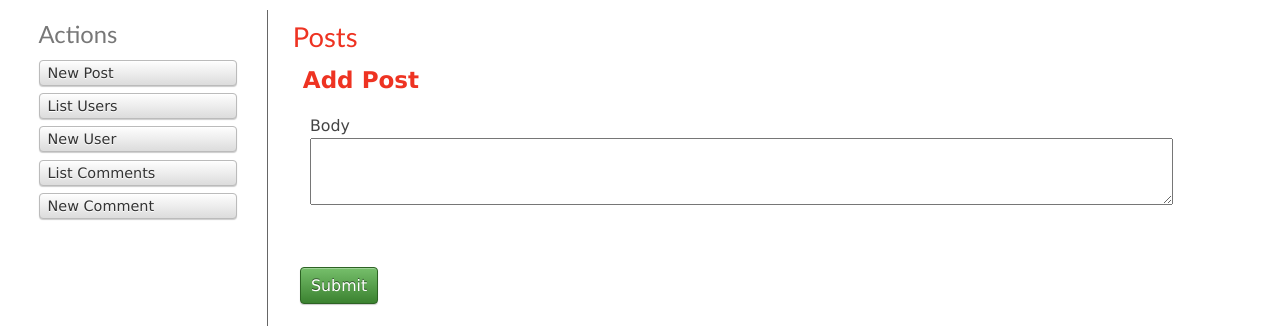
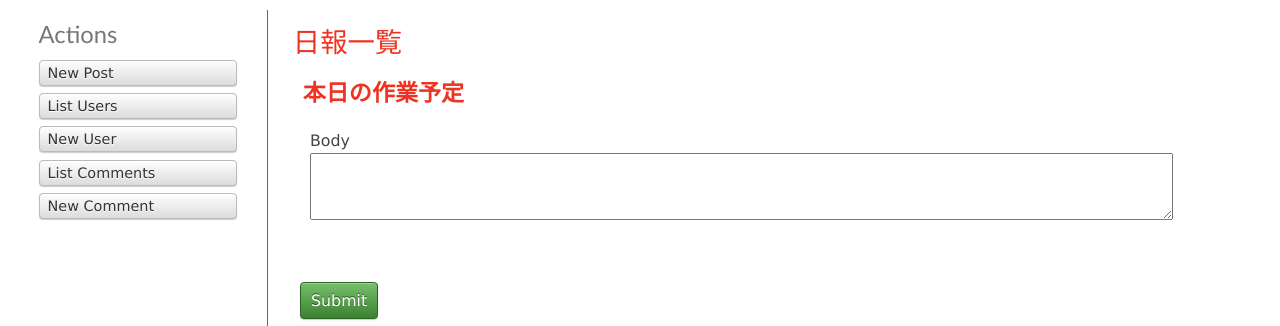
Before and after one commit to HasebeKohei/peraichi_daily_report, a CakePHP app: the page made by app/View/Posts/index.ctp in a window 1280 px wide. Shown: the part 47-373 px from the top of the page. Run offline with PHP 8.4 and a stand-in for CakePHP, Linux system fonts and the light colour scheme; the template is opened without the code that fills it, so the values that code supplies are empty; form fields are guessed from the names that the template uses; some libraries are stand-ins or nearby versions.

Commit message:
一覧タイトル変更

```diff
--- a/app/View/Posts/index.ctp
+++ b/app/View/Posts/index.ctp
@@ -1,10 +1,10 @@
 <div class="posts index">
-	<h2><?php echo __('Posts'); ?></h2>
+	<h2><?php echo '日報一覧'; ?></h2>
 
 	<!-- 追加フォーム -->
 	<?php echo $this->Form->create('Post'); ?>
 		<fieldset>
-			<legend><?php echo __('Add Post'); ?></legend>
+			<legend><?php echo '本日の作業予定'; ?></legend>
 		<?php
 			echo $this->Form->hidden('user_id', array('value'=>$userId));
 			echo $this->Form->input('body');
```
